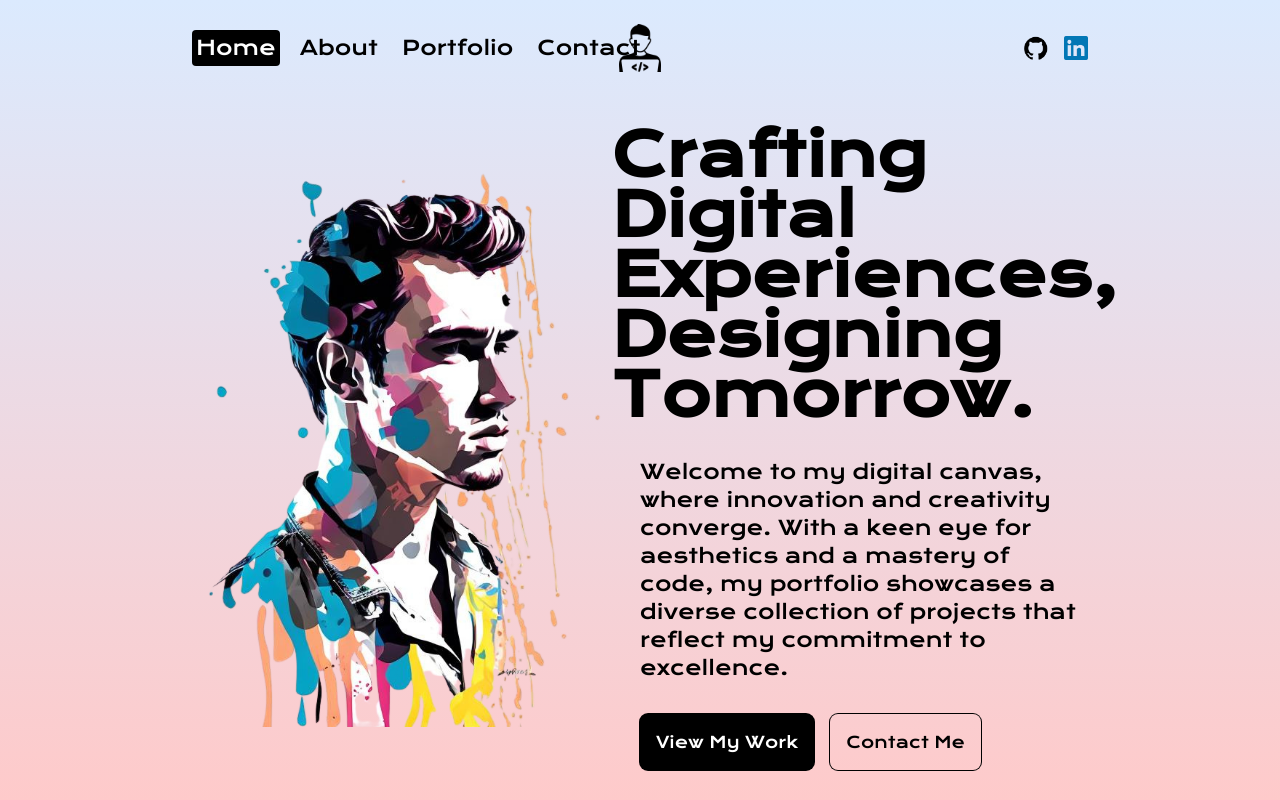
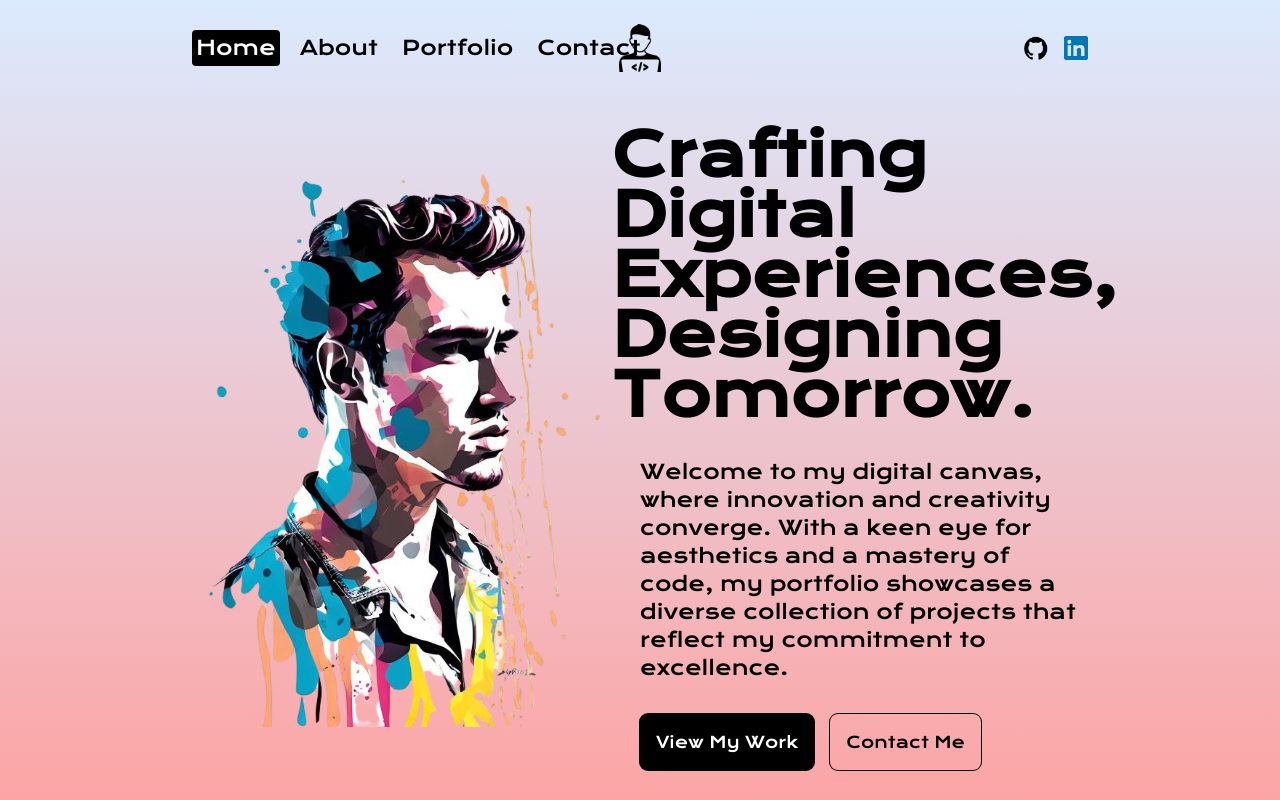
Before and after one commit to PROuserR/PROuserR.github.io, a Next.js app: page / in a window 1280 px wide. Built offline with nearby package versions, Linux system fonts and the light colour scheme.

Commit message:
Update gradiant

```diff
--- a/src/components/transitionProvider.jsx
+++ b/src/components/transitionProvider.jsx
@@ -12,7 +12,7 @@ const TransitionProvider = ({ children }) => {
     <AnimatePresence mode="wait">
       <div
         key={pathName}
-        className="w-screen h-screen bg-gradient-to-b from-blue-100 to-red-200"
+        className="w-screen h-screen bg-gradient-to-b from-blue-100 to-red-300"
       >
         <motion.div
           className="h-screen w-screen fixed bg-black rounded-b-[100px] z-40"
```
